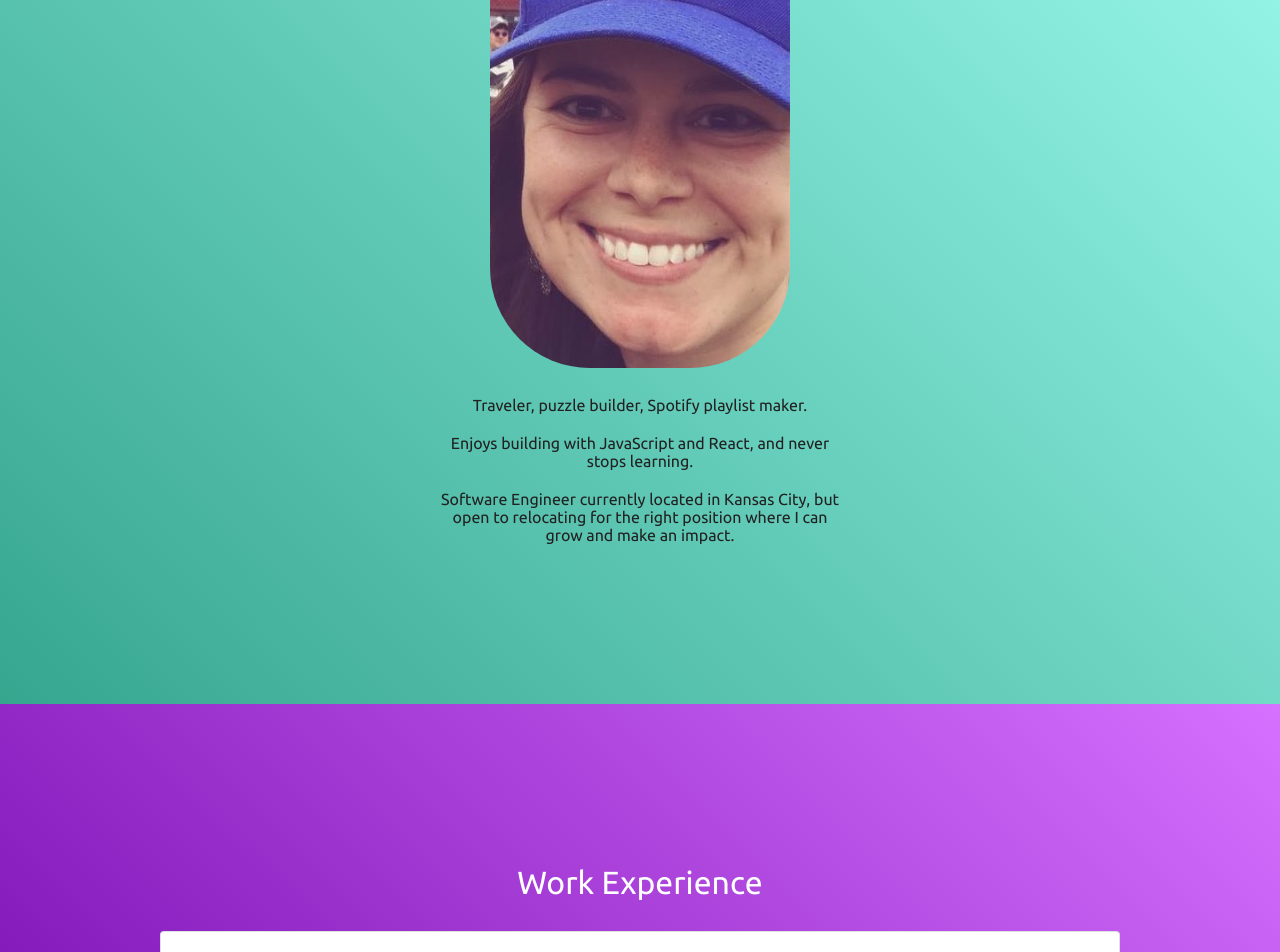
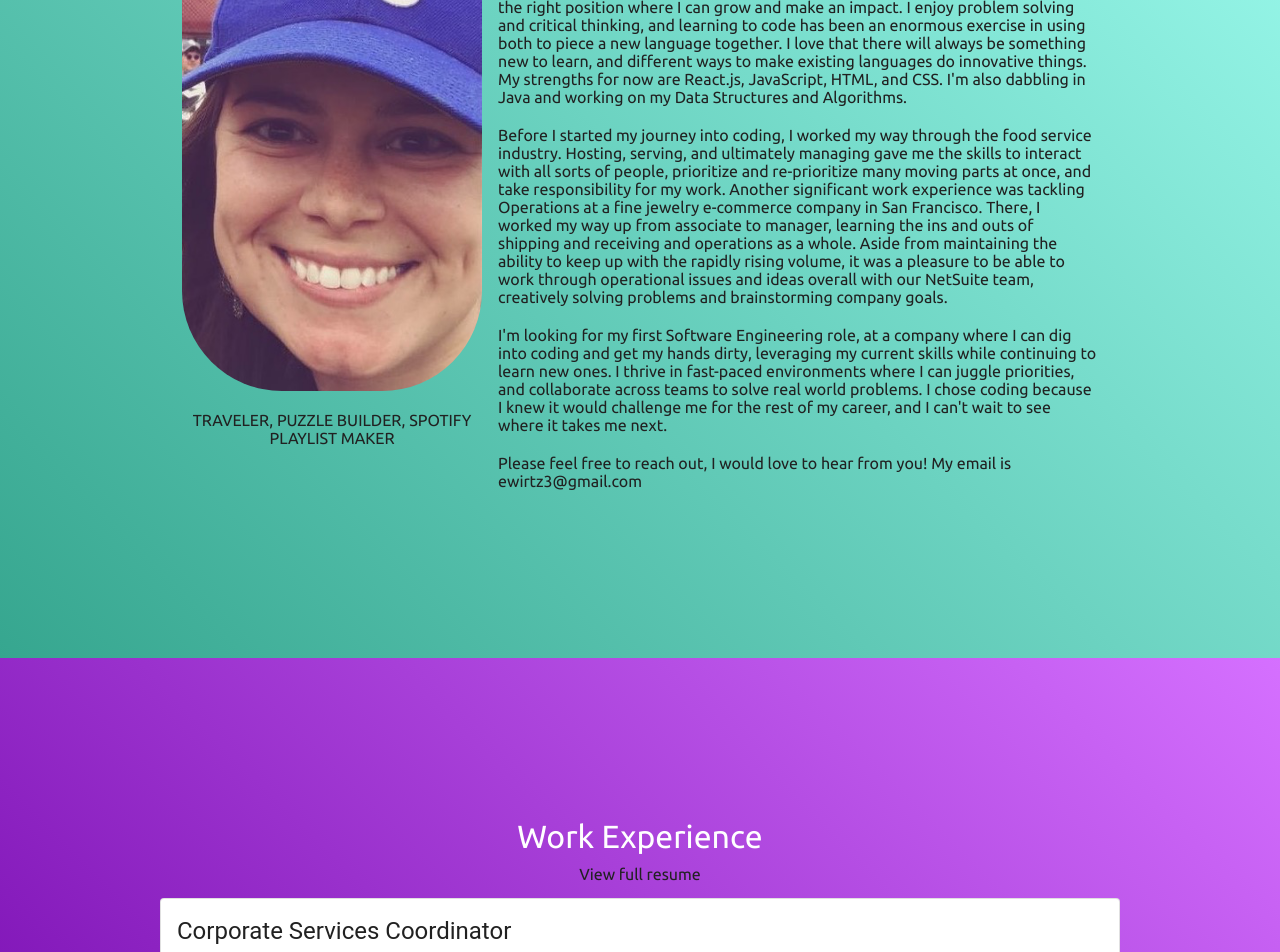
Before and after one commit to ewirtz3/ew-portfolio, a React app: page / in a window 1280 px wide. Shown: the part 1100-2052 px from the top of the page. Built offline with nearby package versions, Linux system fonts and the light colour scheme.

Commit message:
added resume to experience section

```diff
--- a/src/components/experience/Resume.js
+++ b/src/components/experience/Resume.js
@@ -37,7 +37,7 @@ const useStyles = makeStyles((theme) => ({
   },
 }));
 
-export default function Resume(props) {
+export default function Resume() {
   const classes = useStyles();
   const [expanded, setExpanded] = useState(false);
 
--- a/src/components/experience/WorkExperience.js
+++ b/src/components/experience/WorkExperience.js
@@ -1,32 +1,24 @@
-import React, { Component } from "react";
+import React from "react";
 import Resume from "./Resume";
 import "./experience.css";
+import { Link } from "@material-ui/core";
+import cv from "./EmilyWirtz_04102021.pdf";
 
-class WorkExperience extends Component {
-  constructor(props) {
-    super(props);
-    this.state = {
-      expanded1: false,
-      expanded2: false,
-      expanded3: false,
-    };
-  }
-
-  handleExpandChange(entry) {
-    this.setState({ entry: entry });
-  }
-
-  render() {
-    return (
-      <div className="experience">
-        <p className="section-title">Work Experience</p>
-        <Resume
-          expanded={this.state}
-          onExpandChange={this.handleExpandChange}
-        />
-      </div>
-    );
-  }
+export default function WorkExperience() {
+  return (
+    <div className="experience">
+      <p className="section-title">Work Experience</p>
+      <Link
+        href={cv}
+        target="_blank"
+        rel="noopener noreferrer"
+        color="inherit"
+        underline="hover"
+        download
+      >
+        View full resume
+      </Link>
+      <Resume />
+    </div>
+  );
 }
-
-export default WorkExperience;
--- a/src/components/experience/experience.css
+++ b/src/components/experience/experience.css
@@ -1,5 +1,6 @@
 .experience p.section-title {
   margin-top: 0;
+  margin-bottom: 10px;
   text-align: center;
   color: white;
   font-size: 2rem;
@@ -16,7 +17,7 @@
 }
 
 .role-card {
-  margin: 10px auto;
+  margin: 15px auto;
 }
 
 .fas {
--- a/src/components/introduction/Introduction.js
+++ b/src/components/introduction/Introduction.js
@@ -1,12 +1,12 @@
-import React, { Component } from "react";
+import React from "react";
 import "./introduction.css";
-import Avatar from "@material-ui/core/Avatar";
 import { makeStyles } from "@material-ui/core/styles";
 import profilePic from "./oslPic.png";
 
 const useStyles = makeStyles((theme) => ({
   root: {
     display: "flex",
+    flexDirectin: "row",
     justifyContent: "center",
     "& > *": {
       margin: theme.spacing(1),
@@ -17,26 +17,82 @@ const useStyles = makeStyles((theme) => ({
     height: "500px",
     borderRadius: "100px",
   },
+  text: {
+    display: "flex",
+    flexDirection: "column",
+    flexWrap: "wrap",
+    justifyContent: "center",
+    minWidth: "600px",
+  },
+  title: {
+    textTransform: "uppercase",
+  },
+  image: {
+    display: "flex",
+    flexDirection: "column",
+    flexWrap: "wrap",
+    justifyContent: "center",
+    textAlign: "center",
+  },
 }));
 
 export default function Introduction() {
   const classes = useStyles();
 
   return (
-    <div className="introduction">
     <div className={classes.root}>
+      <div className={classes.image}>
         <img src={profilePic} alt="emily wirtz" className={classes.large} />
+        <p className={classes.title}>
+          Traveler, puzzle builder, Spotify playlist maker
+        </p>
       </div>
+      <div className={classes.text}>
         <p className="introduction-text">
-        Traveler, puzzle builder, Spotify playlist maker.
+          Hey I'm Emily! I'm from Kansas City, Missouri, though I've also lived
+          in Omaha, Costa Rica, and San Francisco. I have a B.A. in Spanish and
+          Hispanic Studies, with a minor in Business Administration from
+          Creighton University. I also completed my certificate for Full Stack
+          Web Development through the University of Kansas.
         </p>
         <p className="introduction-text">
-        Enjoys building with JavaScript and React, and never stops learning.
+          I'm a Software Engineer currently located in Kansas City, but open to
+          relocating for the right position where I can grow and make an impact.
+          I enjoy problem solving and critical thinking, and learning to code
+          has been an enormous exercise in using both to piece a new language
+          together. I love that there will always be something new to learn, and
+          different ways to make existing languages do innovative things. My
+          strengths for now are React.js, JavaScript, HTML, and CSS. I'm also
+          dabbling in Java and working on my Data Structures and Algorithms.
         </p>
         <p className="introduction-text">
-        Software Engineer currently located in Kansas City, but open to
-        relocating for the right position where I can grow and make an impact.
+          Before I started my journey into coding, I worked my way through the
+          food service industry. Hosting, serving, and ultimately managing gave
+          me the skills to interact with all sorts of people, prioritize and
+          re-prioritize many moving parts at once, and take responsibility for
+          my work. Another significant work experience was tackling Operations
+          at a fine jewelry e-commerce company in San Francisco. There, I worked
+          my way up from associate to manager, learning the ins and outs of
+          shipping and receiving and operations as a whole. Aside from
+          maintaining the ability to keep up with the rapidly rising volume, it
+          was a pleasure to be able to work through operational issues and ideas
+          overall with our NetSuite team, creatively solving problems and
+          brainstorming company goals.
         </p>
+        <p className="introduction-text">
+          I'm looking for my first Software Engineering role, at a company where
+          I can dig into coding and get my hands dirty, leveraging my current
+          skills while continuing to learn new ones. I thrive in fast-paced
+          environments where I can juggle priorities, and collaborate across
+          teams to solve real world problems. I chose coding because I knew it
+          would challenge me for the rest of my career, and I can't wait to see
+          where it takes me next.
+        </p>
+        <p className="introduction-text">
+          Please feel free to reach out, I would love to hear from you! My email
+          is ewirtz3@gmail.com
+        </p>
+      </div>
     </div>
   );
 }
--- a/src/components/introduction/introduction.css
+++ b/src/components/introduction/introduction.css
@@ -1,8 +1,3 @@
-.introduction {
-  text-align: center;
-  display: inline;
-}
-
 .introduction-text {
   margin-bottom: 0;
 }
--- a/webpack.config.js
+++ b/webpack.config.js
@@ -28,6 +28,18 @@ const rules = [
       },
     ],
   },
+  {
+    test: /\.pdf$/,
+    exclude: /node_modules/,
+    use: [
+      {
+        loader: "file-loader",
+        options: {
+          name: "[name].[ext]",
+        },
+      },
+    ],
+  },
 ];
 
 module.exports = {
```
Also changed, not shown: 1 other file (tests, documents, lock files or other folders). Lines whose indentation alone changed are shown as unchanged.
